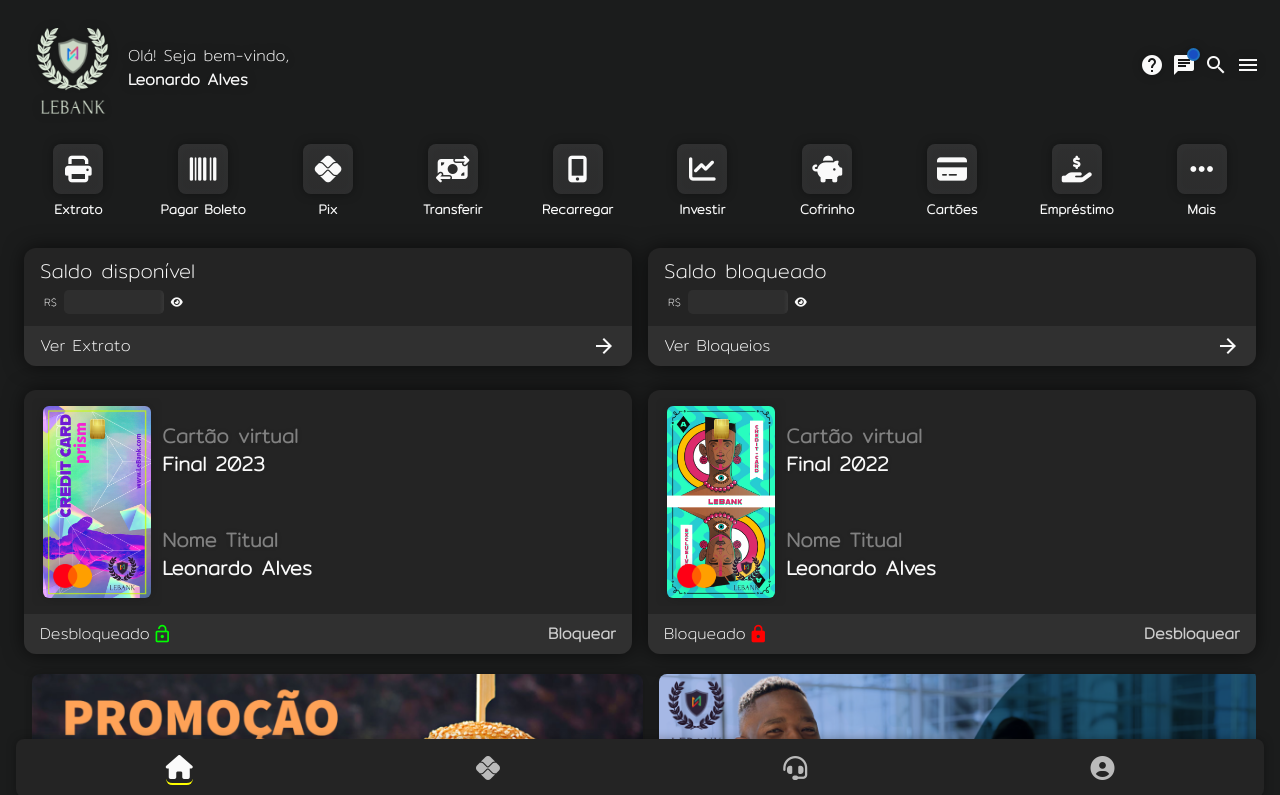
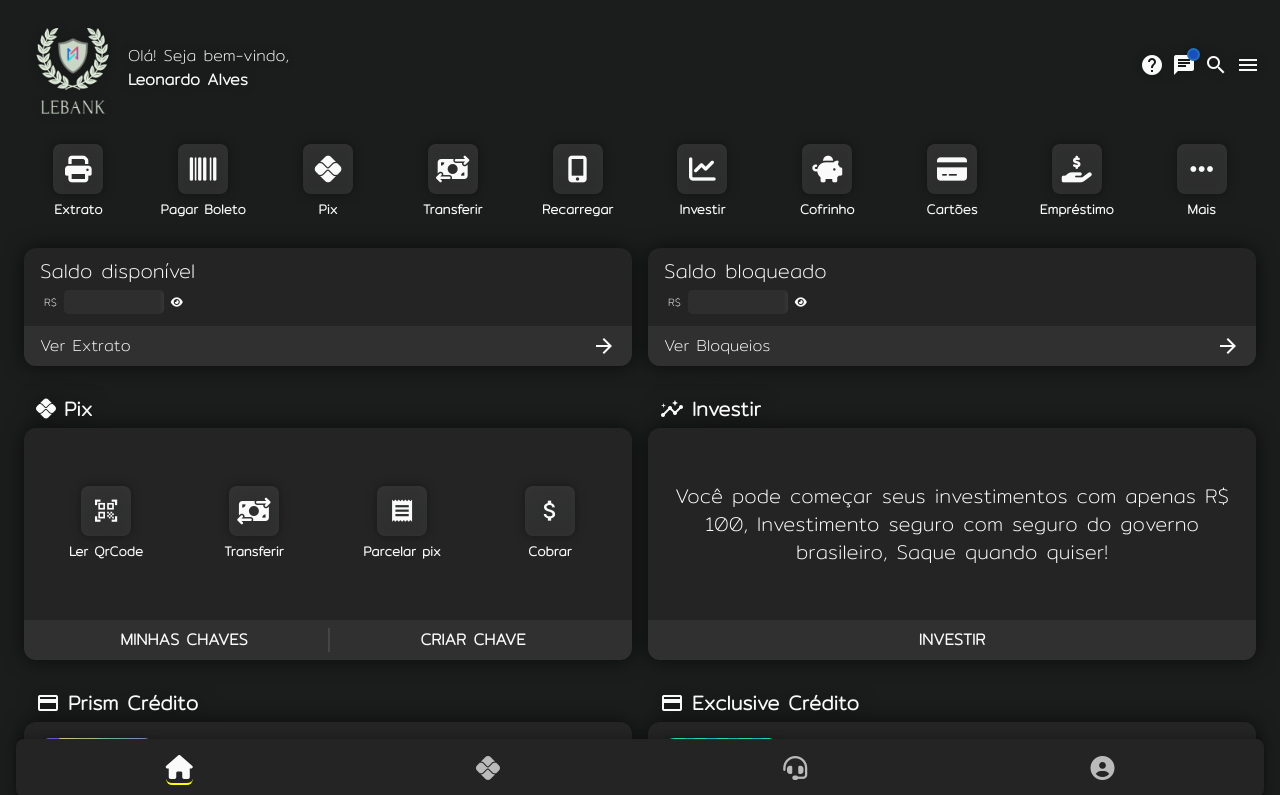
Before and after one commit to Leozinnh/LeBank, a React (Create React App) app: page / in a window 1280 px wide. Shown: the top 795 px of the page. Built offline with nearby package versions, Linux system fonts and the light colour scheme.

Commit message:
Adicionado card PIX e alterações nos cartões

```diff
--- a/src/components/home/main/index.css
+++ b/src/components/home/main/index.css
@@ -92,6 +92,11 @@ aside section.cards .slide {
 
 /* SECTION CREDIT/DEBIT CARD */
 
+main section.card h2 {
+    font-size: 15pt;
+    font-weight: 700;
+}
+
 main section.card .header {
     background-color: #242424;
 }
@@ -162,6 +167,7 @@ main section.card:nth-child(1) .footer i {
     font-size: 15pt;
     padding-left: 2pt;
 }
+
 main section.card:nth-child(2) .footer i {
     color: #ff0000;
     font-size: 15pt;
@@ -172,3 +178,55 @@ main section.card .footer span:nth-child(2) {
     color: #cdcdcd;
     font-weight: 700;
 }
+
+
+/* SECTION PIX */
+
+
+main section.pix h2 {
+    font-size: 15pt;
+    font-weight: 700;
+}
+
+main section.pix .header {
+    background-color: #242424;
+}
+
+main section.pix .header ul {
+    overflow: hidden;
+}
+
+main section.pix .header ul li {
+    min-width: 100px;
+    min-height: 100px;
+    display: flex;
+    justify-content: center;
+    align-items: center;
+    text-align: center;
+    flex-direction: column;
+    font-size: 10pt;
+    font-weight: 700;
+    cursor: pointer;
+    transition-property: all;
+    transition-duration: .2s;
+}
+
+main section.pix .header ul li i {
+    position: relative;
+    display: flex;
+    justify-content: center;
+    align-items: center;
+    text-align: center;
+    font-size: 20pt !important;
+    width: 50px;
+    height: 50px;
+    margin-bottom: 4pt;
+    background-image: linear-gradient(to bottom, rgba(60, 60, 61, .7), rgba(57, 58, 58, .7), rgba(56, 56, 57, .7));
+    -webkit-filter: drop-shadow(0px 0px 5px rgba(0, 0, 0, .5)) !important;
+    border-radius: .5rem;
+}
+
+
+main section.pix .footer {
+    background-color: #303030;
+}
--- a/src/components/home/main/index.jsx
+++ b/src/components/home/main/index.jsx
@@ -31,8 +31,49 @@ const Main = (props) => {
                     </div>
                 </section>
             </main>
+            {/*  */}
+            <main className="relative px-2 py-1 flex justify-center items-center flex-col lg:flex-row w-full">
+                <section className="relative pix m-2 rounded-xl w-full ease-in-out duration-300">
+                    <h2 className='relative p-1 flex items-center'><i className="fa-brands fa-pix px-2" aria-hidden="true"></i> Pix</h2>
+                    <div className="header flex flex-row flex-nowrap p-2 rounded-t-xl w-full h-36 lg:h-48">
+                        <ul className="relative flex justify-around items-center flex-row w-full ease-in-out duration-300">
+                            <li>
+                                <i class="material-icons">qr_code_scanner</i>
+                                Ler QrCode
+                            </li>
+                            <li>
+                                <i className="fa-solid fa-money-bill-transfer"></i>
+                                Transferir
+                            </li>
+                            <li>
+                                <i class="material-icons">receipt</i>
+                                Parcelar pix
+                            </li>
+                            <li>
+                                <i class="material-icons">attach_money</i>
+                                Cobrar
+                            </li>
+                        </ul>
+                    </div>
+                    <div className="footer flex justify-around items-center px-4 py-2 cursor-pointer rounded-b-xl">
+                        <button className='relative font-semibold w-6/12'>MINHAS CHAVES</button>
+                        <button className='relative font-semibold w-6/12' style={{ borderLeft: "2px solid rgba(255,255,255,.1)" }}>CRIAR CHAVE</button>
+                    </div>
+                </section>
+                <section className="relative pix m-2 rounded-xl w-full ease-in-out duration-300">
+                    <h2 className='relative p-1 flex items-center'><i class="material-icons px-2">insights</i> Investir</h2>
+                    <div className="header flex flex-row items-center flex-nowrap p-2 rounded-t-xl w-full h-36 lg:h-48 text-center">
+                        <p className='text-lg lg:text-xl'>Você pode começar seus investimentos com apenas R$ 100, Investimento seguro com seguro do governo brasileiro, Saque quando quiser!</p>
+                    </div>
+                    <div className="footer flex justify-around items-center px-4 py-2 cursor-pointer rounded-b-xl">
+                        <button className='relative font-semibold'>INVESTIR</button>
+                    </div>
+                </section>
+            </main>
+            {/*  */}
             <main className="relative px-2 py-1 flex justify-center items-center flex-col lg:flex-row w-full">
                 <section className="relative card m-2 rounded-xl w-full ease-in-out duration-300">
+                    <h2 className='relative p-1 flex items-center'><i class="material-icons px-2">credit_card</i> Prism Crédito</h2>
                     <div className="header flex flex-row flex-nowrap p-2 rounded-t-xl w-full h-48 lg:h-56">
                         <div className='relative flex justify-center items-center p-2 creditCard'>
                             <div className="relative flex justify-center items-center rounded-md min-h-8 max-h-48 layout">
@@ -58,6 +99,7 @@ const Main = (props) => {
                 </section>
                 {/*  */}
                 <section className="relative card m-2 rounded-xl w-full ease-in-out duration-300">
+                    <h2 className='relative p-1 flex items-center'><i class="material-icons px-2">credit_card</i> Exclusive Crédito</h2>
                     <div className="header flex flex-row flex-nowrap p-2 rounded-t-xl w-full h-48 lg:h-56">
                         <div className='relative flex justify-center items-center p-2 creditCard'>
                             <div className="relative flex justify-center items-center rounded-md min-h-8 max-h-48 layout">
```
